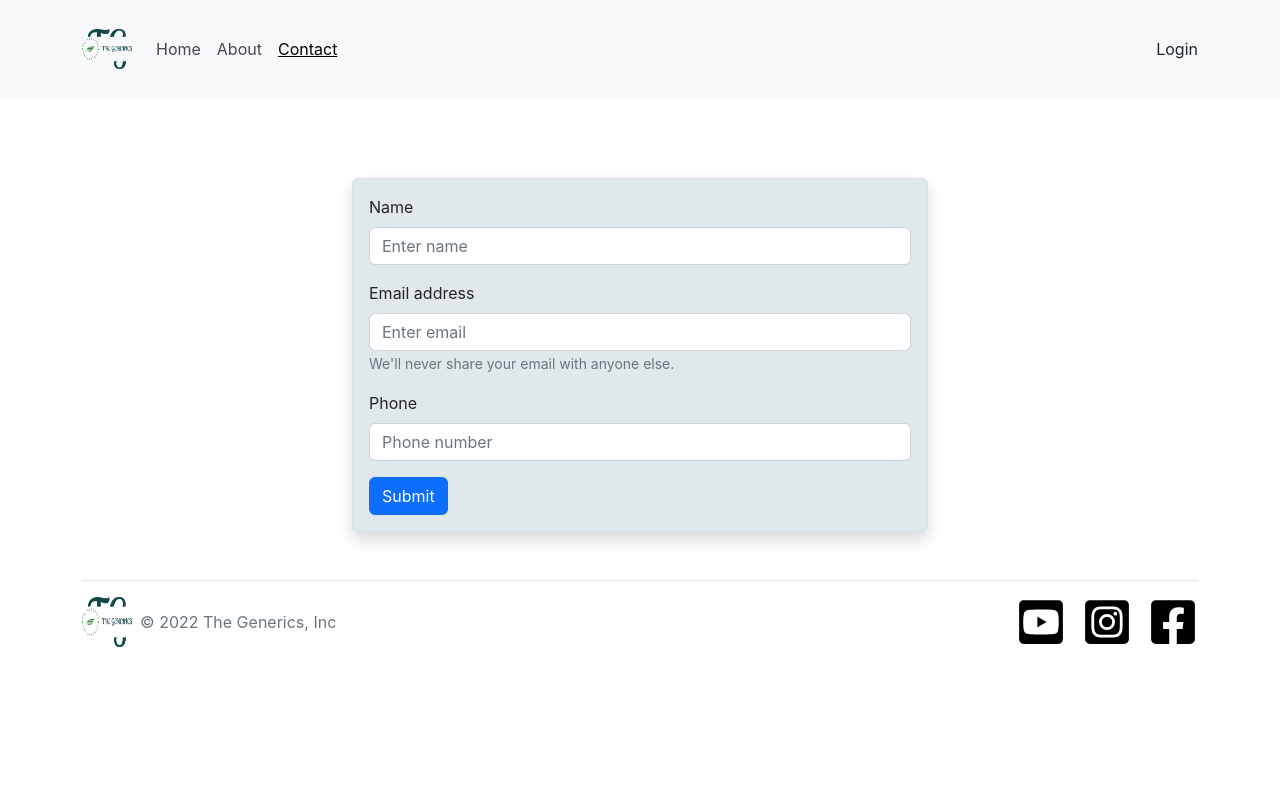
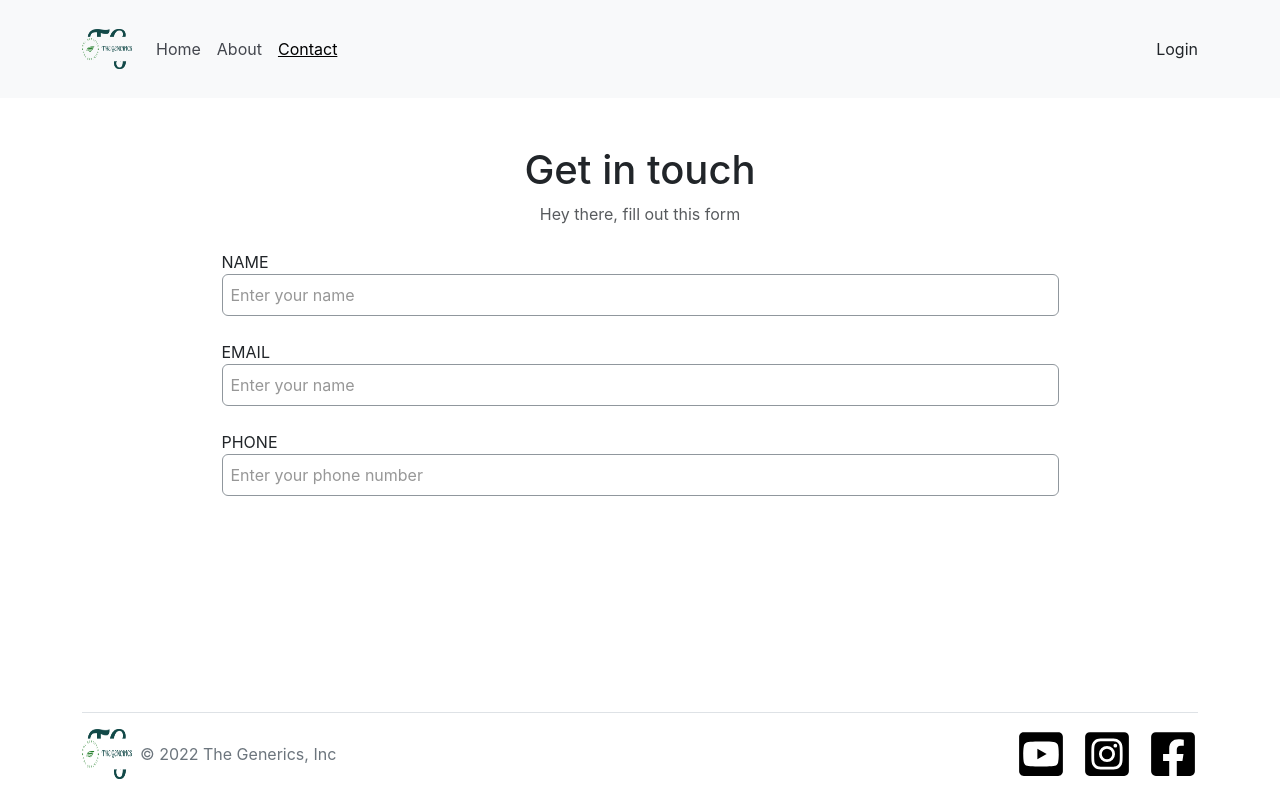
Before and after one commit to Hyper-terminal/eCommerce, a React (Create React App) app: page /contact in a window 1280 px wide. Built offline with nearby package versions, Linux system fonts and the light colour scheme; no server answers.

Commit message:
contact form revamped

```diff
--- a/src/components/ContactForm/ContactForm.js
+++ b/src/components/ContactForm/ContactForm.js
@@ -1,6 +1,5 @@
 import React, { useRef } from "react";
-import UICard from "../UI/Card/UICard";
-import { Form, Button } from "react-bootstrap";
+import { Container } from "react-bootstrap";
 import classes from "./ContactForm.module.css";
 
 function ContactForm() {
@@ -37,43 +36,56 @@ function ContactForm() {
     };
 
     return (
-        <UICard className={classes.container}>
-            <Form onSubmit={submitHandler}>
-                <Form.Group className="mb-3">
-                    <Form.Label>Name</Form.Label>
-                    <Form.Control
+        <section className={classes.container}>
+            <Container className="text-center mt-5 mb-4">
+                <h1>Get in touch</h1>
+                <div className="opacity-75">Hey there, fill out this form</div>
+            </Container>
+            <Container>
+                <div>
+                    <form
+                        onSubmit={submitHandler}
+                        className="d-flex w-75 me-auto ms-auto flex-column text-md-left"
+                    >
+                        <div className="d-flex  flex-column">
+                            <div className="w-100">
+                                <label className="d-block text-uppercase">
+                                    Name
+                                </label>
+                                <input
                                     ref={nameRef}
                                     type="text"
-                        placeholder="Enter name"
+                                    className="text-md-left mb-4 p-2 border border-secondary rounded opacity-75 w-100 d-block"
+                                    placeholder="Enter your name"
                                 />
-                </Form.Group>
-
-                <Form.Group className="mb-3">
-                    <Form.Label>Email address</Form.Label>
-                    <Form.Control
+                            </div>
+                            <div className="md-w-100">
+                                <label className="d-block text-uppercase">
+                                    Email
+                                </label>
+                                <input
                                     ref={emailRef}
                                     type="email"
-                        placeholder="Enter email"
+                                    className="text-md-left mb-4 p-2 border border-secondary rounded opacity-75 w-100 d-block"
+                                    placeholder="Enter your name"
                                 />
-                    <Form.Text className="text-muted">
-                        We'll never share your email with anyone else.
-                    </Form.Text>
-                </Form.Group>
-
-                <Form.Group className="mb-3">
-                    <Form.Label>Phone</Form.Label>
-                    <Form.Control
+                            </div>{" "}
+                            <div className="md-w-100">
+                                <label className="d-block text-uppercase">
+                                    Phone
+                                </label>
+                                <input
                                     ref={phoneRef}
                                     type="tel"
-                        placeholder="Phone number"
+                                    className="text-md-left mb-4 p-2 border border-secondary rounded opacity-75 w-100 d-block"
+                                    placeholder="Enter your phone number"
                                 />
-                </Form.Group>
-
-                <Button variant="primary" type="submit">
-                    Submit
-                </Button>
-            </Form>
-        </UICard>
+                            </div>
+                        </div>
+                    </form>
+                </div>
+            </Container>
+        </section>
     );
 }
 
--- a/src/components/ContactForm/ContactForm.module.css
+++ b/src/components/ContactForm/ContactForm.module.css
@@ -1,5 +1,3 @@
 .container {
-  margin: auto;
-  margin-top: 10vh;
-  width: 45%;
+  margin-bottom: 12rem;
 }
--- a/src/components/Products/ProductList.js
+++ b/src/components/Products/ProductList.js
@@ -4,22 +4,10 @@ import SingleProduct from "./SingleProduct";
 
 const ProductList = (props) => {
     return (
-        <>
-            <h3
-                style={{ fontFamily: "Metal Mania" }}
-                className="text-center fw-bold fs-1 mt-4 mb-4"
-            >
-                {props.title}
-            </h3>
         <Container>
             <Row>
                 {props.products.map((item, index) => (
-                        <Col
-                            lg={4}
-                            md={12}
-                            key={item.id}
-                            className="text-center"
-                        >
+                    <Col lg={4} md={12} key={item.id} className="text-center">
                         <SingleProduct
                             title={item.title}
                             price={item.price}
@@ -30,7 +18,6 @@ const ProductList = (props) => {
                 ))}
             </Row>
         </Container>
-        </>
     );
 };
 
--- a/src/components/Products/Products.js
+++ b/src/components/Products/Products.js
@@ -23,7 +23,7 @@ const Products = () => {
                 </div>
             )}
 
-            <ProductList title="Music" products={cartCtx.products} />
+            <ProductList products={cartCtx.products} />
         </>
     );
 };
--- a/src/pages/Store/Store.js
+++ b/src/pages/Store/Store.js
@@ -1,12 +1,18 @@
 import React from "react";
+import { Container } from "react-bootstrap";
 import Products from "../../components/Products/Products";
-import HeaderSummary from "../../components/Layout/Header/HeaderSummary";
 
 const Store = () => {
     return (
         <>
-            <HeaderSummary />
-            <Products />
+            <section className="mt-5 mb-4">
+                <Container className="text-center">
+                    <h1>Our Products</h1>
+                </Container>
+            </section>
+            <section>
+                <Products />
+            </section>
         </>
     );
 };
```
Lines whose indentation alone changed are shown as unchanged.
